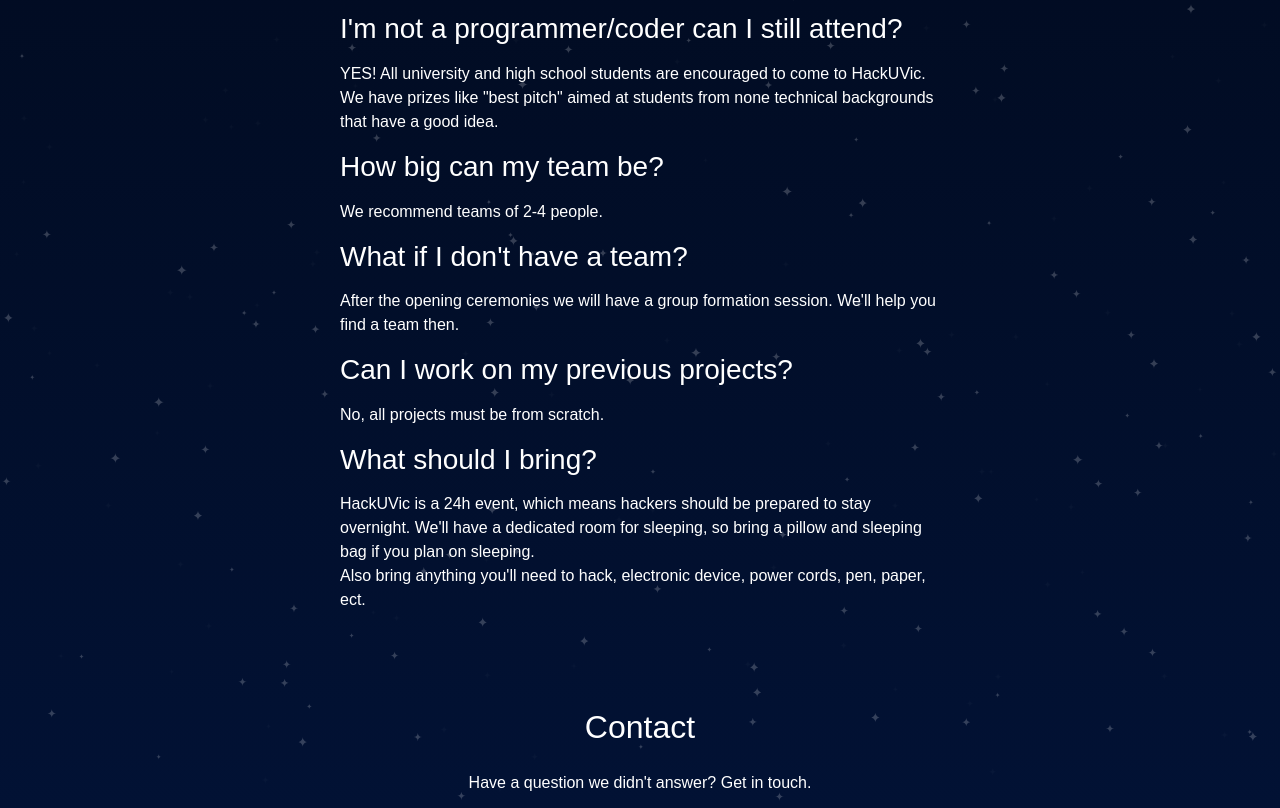
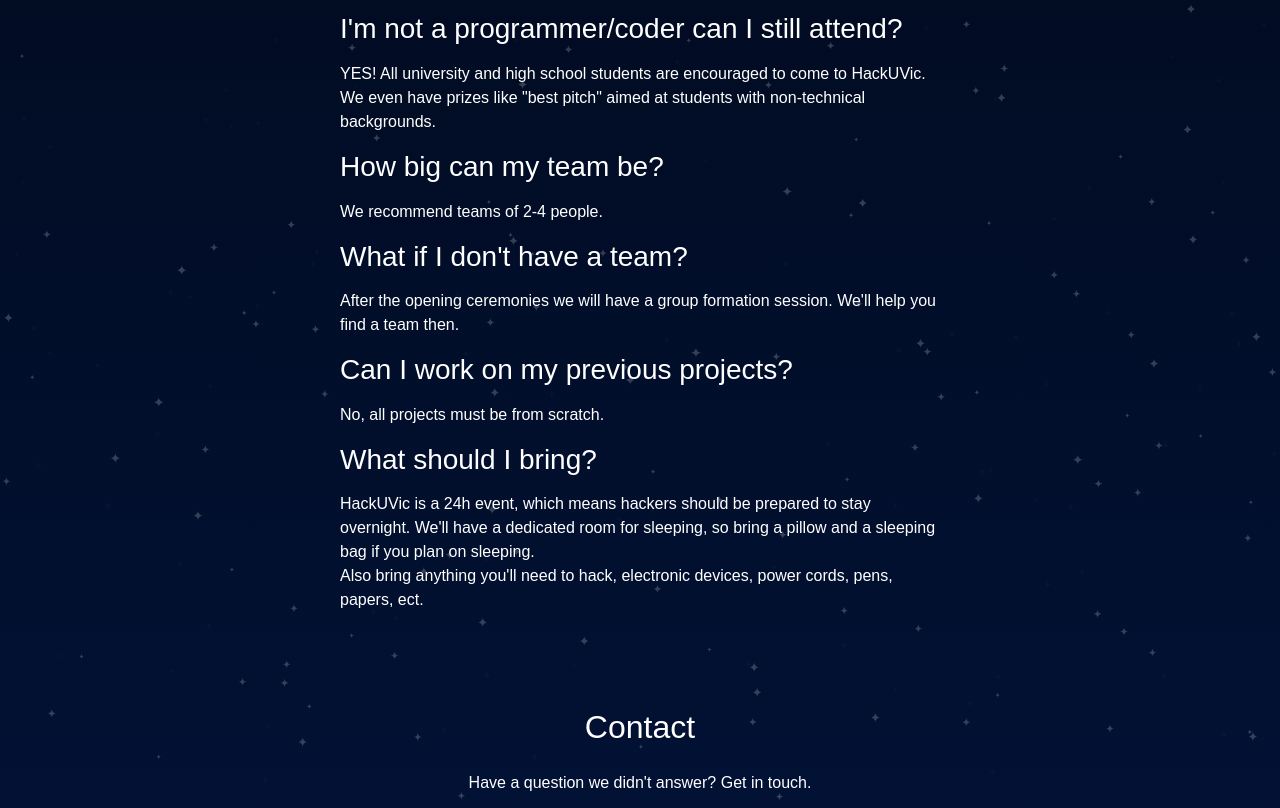
Before and after one commit to uvicwebdev/HackUVic-19s, a website: page index.html in a window 1280 px wide. Shown: the part 1693-2501 px from the top of the page. Drawn offline with nearby package versions, Linux system fonts and the light colour scheme; a web font is replaced by a local one.

Commit message:
Spelling mistakes, because English is hard.

```diff
--- a/index.html
+++ b/index.html
@@ -257,7 +257,7 @@
               </h3>
               <p>
                 YES! All university and high school students are encouraged to come to HackUVic. <br>
-                We have prizes like "best pitch" aimed at students from none technical backgrounds that have a good idea.
+                We even have prizes like "best pitch" aimed at students with non-technical backgrounds.
               </p>
             </div>
             <div class="col-12">
@@ -289,8 +289,8 @@
                 What should I bring?
               </h3>
               <p>
-                HackUVic is a 24h event, which means hackers should be prepared to stay overnight. We'll have a dedicated room for sleeping, so bring a pillow and sleeping bag if you plan on sleeping. <br>
-                Also bring anything you'll need to hack, electronic device, power cords, pen, paper, ect.
+                HackUVic is a 24h event, which means hackers should be prepared to stay overnight. We'll have a dedicated room for sleeping, so bring a pillow and a sleeping bag if you plan on sleeping. <br>
+                Also bring anything you'll need to hack, electronic devices, power cords, pens, papers, ect.
               </p>
             </div>
           </div>
```
